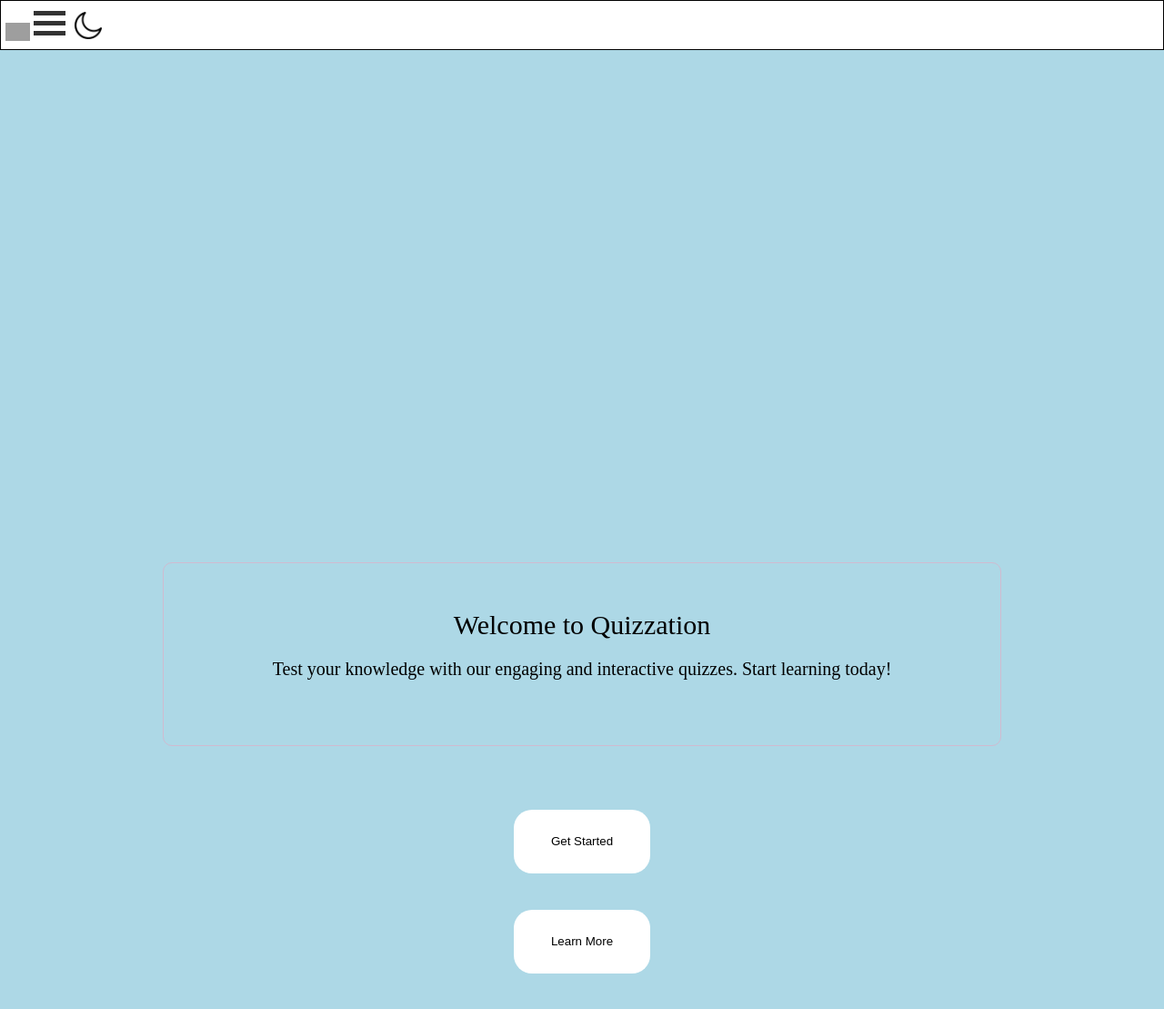
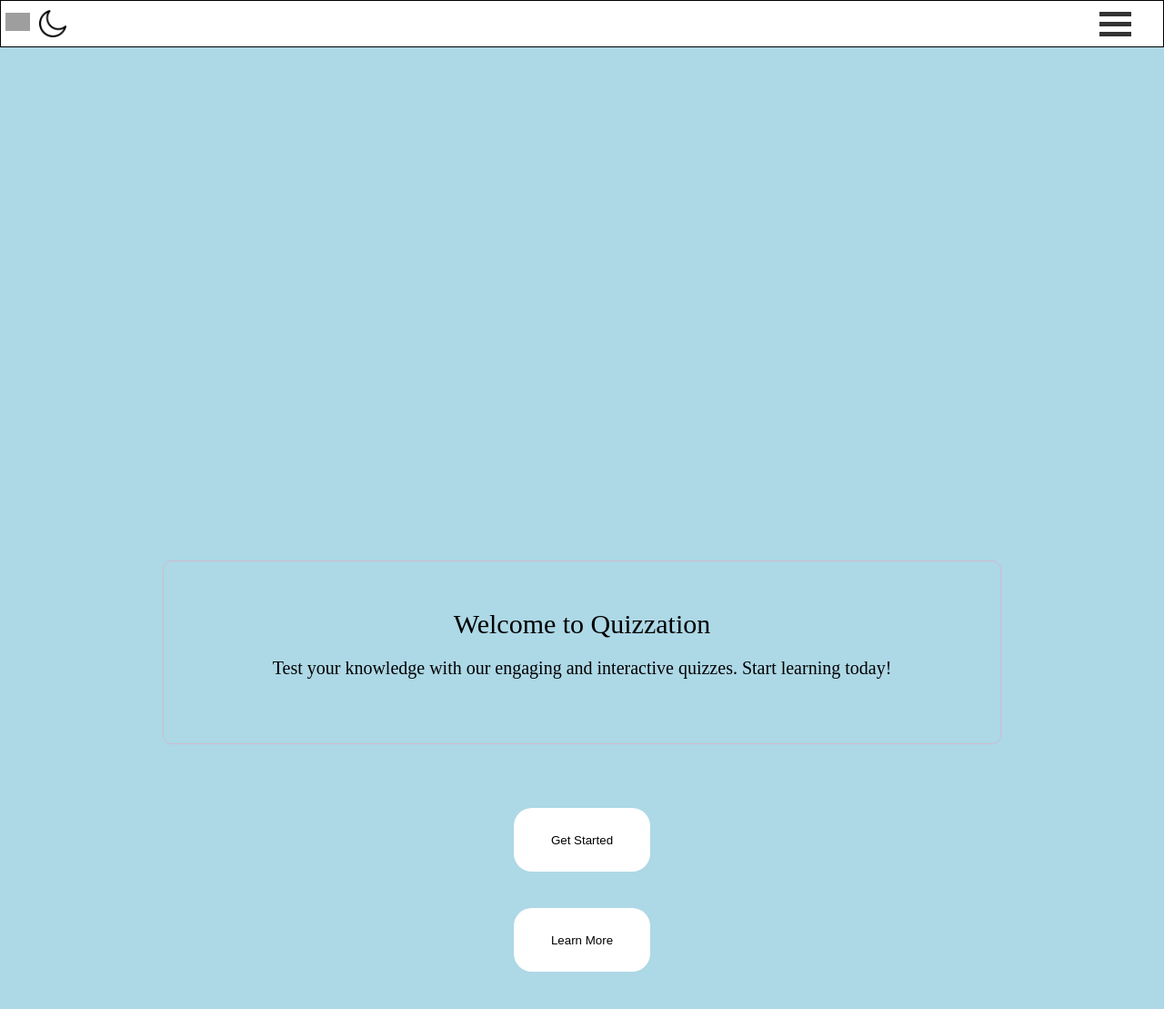
Before and after one commit to ColasssNotMe/RWDD, a PHP site: page / in a window 1280 px wide. Shown: the top 1109 px of the page at 91% size. Run offline with PHP 8.4, Linux system fonts and the light colour scheme; grey boxes are pictures that could not be loaded.

Commit message:
renamed css

```diff
--- a/index.html
+++ b/index.html
@@ -11,6 +11,7 @@
     <div class="container">
       <header>
         <div class="left-side">
+          <div id="align-left-sm">
             <div>
               <a href="/index.html">
                 <!-- add the logo img with name -->
@@ -20,12 +21,6 @@
                   alt="logo-with-name"
                 />
               </a>
-
-            <div class="menu" onclick="toggleMenu(this)">
-              <div class="bar1"></div>
-              <div class="bar2"></div>
-              <div class="bar3"></div>
-            </div>
             </div>
             <div id="toggleDarkMode">
               <button
@@ -41,6 +36,12 @@
                   id="themeIcon"
                 />
               </button>
+            </div>
+          </div>
+          <div class="menu" onclick="toggleMenu(this)">
+            <div class="bar1"></div>
+            <div class="bar2"></div>
+            <div class="bar3"></div>
           </div>
         </div>
 
--- a/script.js
+++ b/script.js
@@ -12,9 +12,11 @@ function initTheme() {
     if (window.matchMedia("(prefers-color-scheme: dark)").matches) {
       deviceTheme = "dark";
       html.setAttribute("data-theme", "dark");
+      themeIcon.src = "res/img/sun.png";
     } else {
       deviceTheme = "light";
       html.setAttribute("data-theme", "light");
+      themeIcon.src = "res/img/moon.png";
     }
   }
 }
@@ -24,11 +26,9 @@ function toggleMenu(x) {
 }
 
 function switchTheme() {
-  html.getAttribute("data-theme") == "light"
-    ? (html.setAttribute("data-theme", "dark"),
-      (themeIcon.src = "res/img/sun.png"),
-      console.log(html.getAttribute("data-themes")))
-    : (html.setAttribute("data-theme", "light"),
-      (themeIcon.src = "res/img/moon.png"),
-      console.log(html.getAttribute("data-themes")));
+  let currentTheme = html.getAttribute("data-theme");
+  let newTheme = currentTheme === "light" ? "dark" : "light";
+  html.setAttribute("data-theme", newTheme);
+  themeIcon.src = newTheme === "dark" ? "res/img/sun.png" : "res/img/moon.png";
+  localStorage.setItem("theme", newTheme);
 }
--- a/style.css
+++ b/style.css
@@ -92,6 +92,7 @@ button {
   display: flex;
   align-items: center;
   width: 100vw;
+  justify-content: space-between;
 }
 
 /* menu */
@@ -144,6 +145,12 @@ button {
   height: auto;
   margin-left: 20px;
   margin-right: 20px;
+}
+
+#align-left-sm {
+  display: flex;
+  align-items: center;
+  justify-content: center;
 }
 
 #profile {
@@ -221,6 +228,10 @@ header {
   border: 1px solid;
   padding: 5px;
   width: 100%;
+}
+
+header [data-theme="dark"] {
+  background-color: var(--background);
 }
 
 .header-button {
@@ -344,10 +355,10 @@ li {
 }
 @media (prefers-color-scheme: dark) {
   :root {
-    --text: #dbe6fa;
-    --background: #010309;
-    --primary: #1d56d3;
-    --secondary: #791d11;
-    --accent: #afa518;
+    --dark-text: #dbe6fa;
+    --dark-background: #010309;
+    --dark-primary: #1d56d3;
+    --dark-secondary: #791d11;
+    --dark-accent: #afa518;
   }
 }
```
Lines whose indentation alone changed are shown as unchanged.
